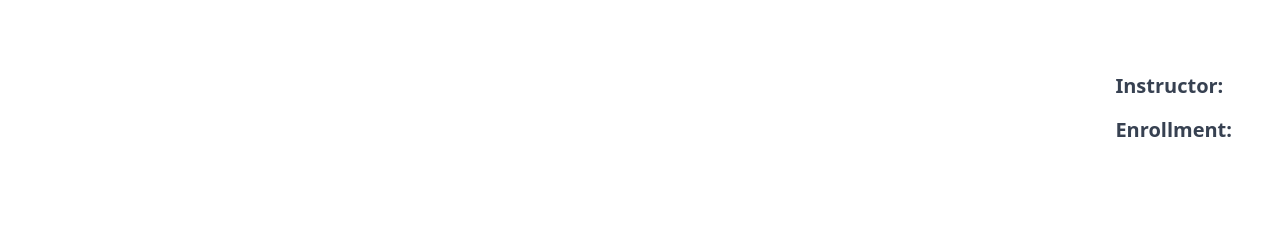
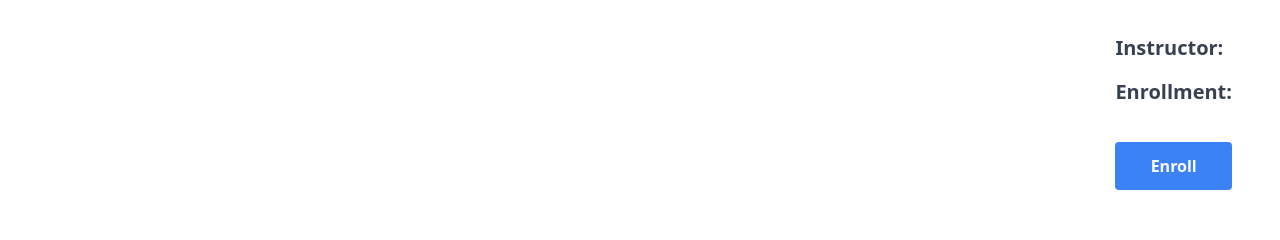
Before and after one commit to Be3tle/skillcraze-client, a React (Vite) app: page /details/1 in a window 1280 px wide. Shown: the part 208-448 px from the top of the page. Built offline with nearby package versions, Linux system fonts and the light colour scheme; no server answers.

Commit message:
enrollment btn added

```diff
--- a/src/Pages/Details/DetailsCard.jsx
+++ b/src/Pages/Details/DetailsCard.jsx
@@ -35,10 +35,13 @@ const DetailsCard = ({ course }) => {
         <div className="flex flex-col pt-0 justify-center p-6 rounded-sm lg:max-w-md xl:max-w-lg text-left">
           <h1 className="text-5xl font-bold pb-12 sm:text-6xl">{title}</h1>
 
-          <p className="text-xl py-2 font-semibold">Instructor: <span className='font-normal'>{instructor}</span></p>
           <p className="text-xl py-2 font-semibold">
-            Enrollment: <span className='font-normal'>{enrollment_status}</span>
+            Instructor: <span className="font-normal">{instructor}</span>
           </p>
+          <p className="text-xl py-2 font-semibold">
+            Enrollment: <span className="font-normal">{enrollment_status}</span>
+          </p>
+          <button className="float-left bg-blue-500 hover:bg-blue-700 text-white font-bold py-3  mt-7 rounded">Enroll</button>
         </div>
       </div>
 
```
